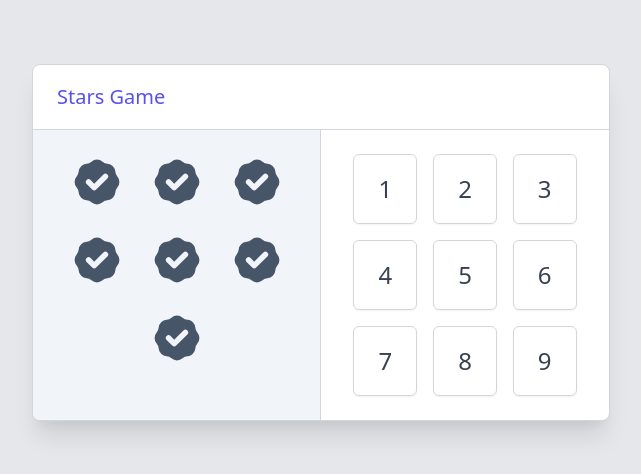
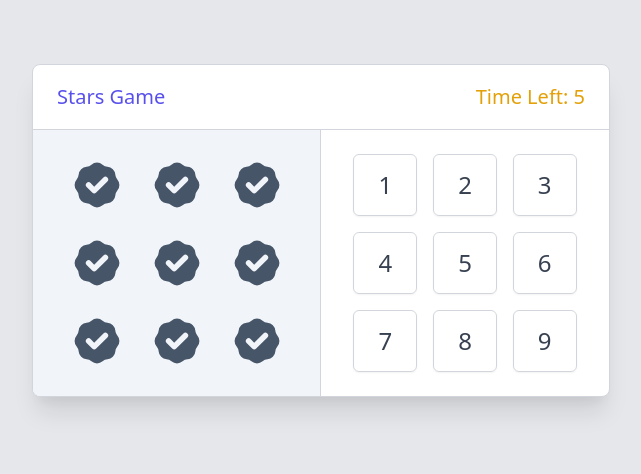
Before and after one commit to abidarelmehdi/react-stars-game, a React (Create React App) app in the folder frontend/: page / in a window 1280 px wide. Shown: the top 474 px of the page, without its empty margins (319-960 px from the left). Built offline with nearby package versions, Linux system fonts and the light colour scheme.

Commit message:
finished game

```diff
--- /dev/null
+++ b/frontend/src/components/Game/BtnNumber.jsx
@@ -0,0 +1,27 @@
+import React from "react";
+
+export default function BtnNumber({ number, status, onNumberClick }) {
+  const colors = {
+    used:
+      "border-green-300 text-green-700 bg-green-100 hover:text-green-500 active:text-green-800 active:bg-green-50",
+    available:
+      "border-gray-300 text-gray-700 bg-white hover:text-gray-500 active:text-gray-800 active:bg-gray-50",
+    wrong:
+      "border-red-300 text-red-700 bg-red-100 hover:text-red-500 active:text-red-800 active:bg-red-50",
+    condidate:
+      "border-blue-300 text-blue-700 bg-blue-100 hover:text-blue-500 active:text-blue-800 active:bg-blue-50",
+  };
+
+  let btnClasses = `${colors[status]} px-6 py-3 border text-2xl font-medium rounded-md focus:outline-none focus:border-blue-300 focus:shadow-outline-blue transition ease-in-out duration-150`;
+  return (
+    <span className="inline-block rounded-md shadow-sm m-2">
+      <button
+        type="button"
+        onClick={() => onNumberClick(number, status)}
+        className={btnClasses}
+      >
+        {number}
+      </button>
+    </span>
+  );
+}
--- a/frontend/src/components/Game/Game.jsx
+++ b/frontend/src/components/Game/Game.jsx
@@ -1,11 +1,63 @@
-import React, { useState } from "react";
-import { random } from "./functions";
-import Numbers from "./Numbers";
+import React, { useState, useEffect } from "react";
+import { random, range, sum, randomSumIn } from "./functions";
+import BtnNumber from "./BtnNumber";
 import Stars from "./Stars";
+import PlayAgain from "./PlayAgain";
 
-export default function Game() {
-  const [stars, setStars] = useState(random(1, 9));
-  const [numbers, setNumbers] = useState(9);
+function Round({ startAgain }) {
+  const starsRandNum = random(1, 9);
+  const numbers = 9;
+
+  const [stars, setStars] = useState(starsRandNum);
+  const [availableNumbers, setAvailableNumbers] = useState(range(1, numbers));
+  const [condidateNumbers, setCondidateNumbers] = useState([]);
+  const [timeLeft, setTimeLeft] = useState(10);
+
+  const condidatesAreWrong = sum(condidateNumbers) > stars;
+
+  useEffect(() => {
+    if (timeLeft > 0 && availableNumbers.length > 0) {
+      const timerId = setTimeout(() => {
+        setTimeLeft(timeLeft - 1);
+      }, 1000);
+      return () => clearTimeout(timerId);
+    }
+  });
+
+  const numberStatus = (number) => {
+    if (!availableNumbers.includes(number)) {
+      return "used";
+    }
+    if (condidateNumbers.includes(number)) {
+      return condidatesAreWrong ? "wrong" : "condidate";
+    }
+    return "available";
+  };
+
+  const gameStatus =
+    availableNumbers.length === 0 ? "won" : timeLeft === 0 ? "lost" : "active";
+
+  const onNumberClick = (number, currentStatus) => {
+    if (gameStatus !== "active" || currentStatus === "used") {
+      return;
+    }
+    const newCondidateNumbers =
+      currentStatus === "available"
+        ? condidateNumbers.concat(number)
+        : condidateNumbers.filter((cn) => cn !== number);
+
+    if (sum(newCondidateNumbers) !== stars) {
+      setCondidateNumbers(newCondidateNumbers);
+    } else {
+      const newAvailableNumbers = availableNumbers.filter(
+        (num) => !newCondidateNumbers.includes(num)
+      );
+      setStars(randomSumIn(newAvailableNumbers, 9));
+      setAvailableNumbers(newAvailableNumbers);
+      setCondidateNumbers([]);
+    }
+  };
+
   return (
     <div className="mt-16 flex-inital bg-white border border-gray-300 overflow-hidden shadow-xl rounded-lg">
       <div className="-ml-4 -mt-2 px-4 py-5 border-b border-gray-300 sm:px-6 flex items-center justify-between flex-wrap sm:flex-no-wrap">
@@ -14,16 +66,36 @@ export default function Game() {
             Stars Game
           </h3>
         </div>
-        <div className="ml-4 mt-2 flex-shrink-0"></div>
+        <div className="ml-4 mt-2 flex-shrink-0">
+          <h3 className="text-xl leading-6 font-medium text-yellow-400">
+            Time Left: {timeLeft}
+          </h3>
+        </div>
       </div>
       <div className="flex justify-center">
-        <div className="w-72 p-4 bg-cool-gray-100 border-r border-gray-300 text-center">
-          <Stars stars={stars} />
+        <div className="flex flex-wrap items-center justify-center w-72 p-4 bg-cool-gray-100 border-r border-gray-300 text-center">
+          {gameStatus !== "active" ? (
+            <PlayAgain gameStatus={gameStatus} startAgain={startAgain} />
+          ) : (
+            <Stars stars={stars} />
+          )}
         </div>
         <div className="w-72 p-4 text-center">
-          <Numbers numbers={numbers} />
+          {range(1, numbers).map((number) => (
+            <BtnNumber
+              key={`btn-${number}`}
+              status={numberStatus(number)}
+              number={number}
+              onNumberClick={onNumberClick}
+            />
+          ))}
         </div>
       </div>
     </div>
   );
 }
+
+export default function Game() {
+  const [gameId, setGameId] = useState(1);
+  return <Round key={gameId} startAgain={() => setGameId(gameId + 1)} />;
+}
--- a/frontend/src/components/Game/Numbers.jsx
+++ /dev/null
@@ -1,18 +0,0 @@
-import React from "react";
-import { starRange } from "./functions";
-
-export default function Numbers({ numbers }) {
-  return starRange(1, numbers).map((number) => (
-    <span
-      key={"btn-" + number}
-      className="inline-block rounded-md shadow-sm m-2"
-    >
-      <button
-        type="button"
-        className="p-6 border border-gray-300 text-2xl leading-5 font-medium rounded-md text-gray-700 bg-white hover:text-gray-500 focus:outline-none focus:border-blue-300 focus:shadow-outline-blue active:text-gray-800 active:bg-gray-50 transition ease-in-out duration-150"
-      >
-        {number}
-      </button>
-    </span>
-  ));
-}
--- /dev/null
+++ b/frontend/src/components/Game/PlayAgain.jsx
@@ -0,0 +1,30 @@
+import React from "react";
+
+export default function PlayAgain({ gameStatus, startAgain }) {
+  return (
+    <div>
+      {gameStatus === "won" ? (
+        <span className="block text-4xl font-medium text-indigo-700">
+          Nice... You Won{" "}
+          <span role="img" aria-label="happy">
+            🤗
+          </span>
+        </span>
+      ) : (
+        <span className="block text-4xl font-medium text-red-600">
+          Game Over
+          <span role="img" aria-label="confused">
+            😯
+          </span>
+        </span>
+      )}
+      <button
+        type="button"
+        onClick={() => startAgain()}
+        className="mt-6 px-4 py-2 border border-cool-gray-400 text-sm font-medium rounded-md text-indigo-700 bg-indigo-100 hover:bg-indigo-50 focus:outline-none focus:border-indigo-300 focus:shadow-outline-indigo active:bg-indigo-200 transition ease-in-out duration-150"
+      >
+        Play Again
+      </button>
+    </div>
+  );
+}
--- a/frontend/src/components/Game/Stars.jsx
+++ b/frontend/src/components/Game/Stars.jsx
@@ -1,9 +1,9 @@
-import React, { useState } from "react";
-import { starRange, random } from "./functions";
+import React from "react";
+import { range } from "./functions";
 
 export default function Stars({ stars }) {
-  return starRange(1, stars).map((star) => (
-    <div key={"star-" + star} className="inline-block px-3 py-2">
+  return range(1, stars).map((star) => (
+    <div key={"star-" + star} className="px-3 py-2">
       <svg
         fill="currentColor"
         viewBox="0 0 20 20"
--- a/frontend/src/components/Game/functions.js
+++ b/frontend/src/components/Game/functions.js
@@ -2,7 +2,7 @@
 export const sum = (arr) => arr.reduce((acc, curr) => acc + curr, 0);
 
 // create an array of numbers between min and max (edges included)
-export const starRange = (min, max) =>
+export const range = (min, max) =>
   Array.from({ length: max - min + 1 }, (_, i) => min + i);
 
 // pick a random number between min and max (edges included)
```
Also changed, not shown: 1 other file (tests, documents, lock files or other folders).
